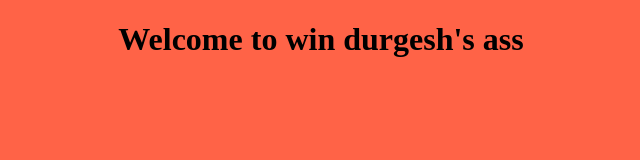
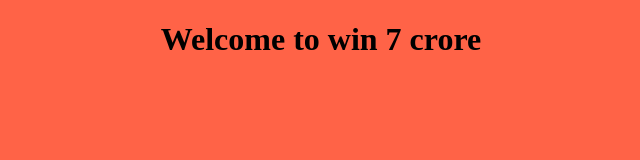
Before and after one commit to durgesh908/Durgesh, a plain HTML site: page index.html in a window 1280 px wide. Shown: the whole page, without its empty margins (319-959 px from the left). Drawn offline with Linux system fonts and the light colour scheme.

Commit message:
fifth commmit

```diff
--- a/index.html
+++ b/index.html
@@ -7,6 +7,6 @@
     <link rel="stylesheet" href="style.css">
 </head>
 <body style="background-color: tomato;">
-    <h1 style="text-align: center;">Welcome to win durgesh's ass</h1>
+    <h1 style="text-align: center;">Welcome to win 7 crore</h1>
 </body>
 </html>
```
